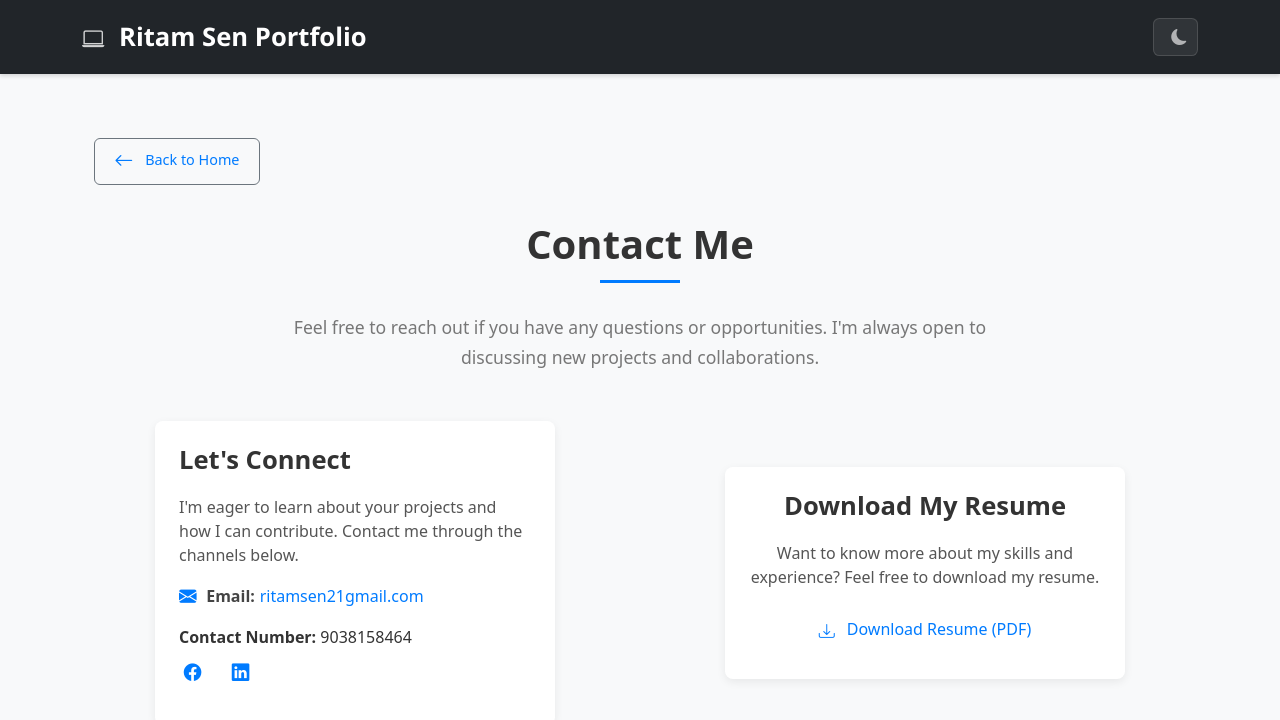
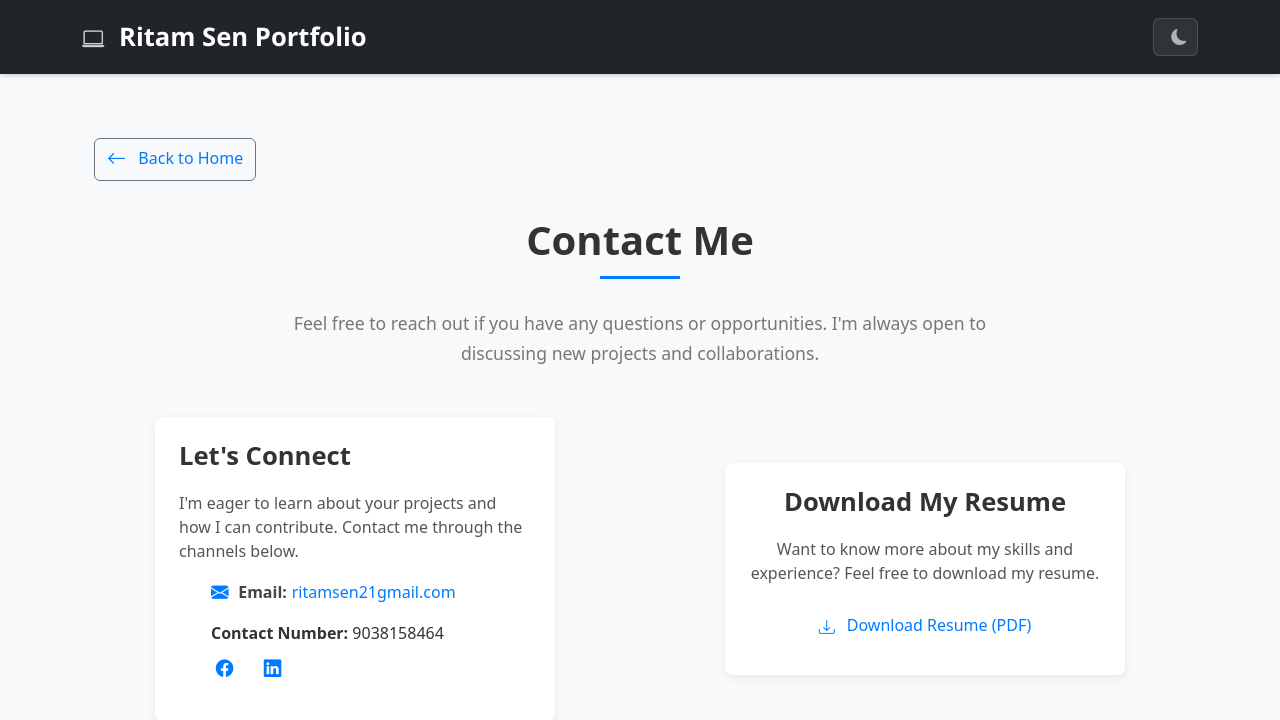
Before and after one commit to ritamsen21/ritam-portfolio-app, an Angular app: page /contact in a window 1280 px wide. Shown: the top 720 px of the page. Built offline with nearby package versions, Linux system fonts and the light colour scheme.

Commit message:
some changes

```diff
--- a/src/app/components/contact/contact.component.scss
+++ b/src/app/components/contact/contact.component.scss
@@ -1,6 +1,7 @@
 @use '../../../styles.scss' as styles;
 
 .contact-section {
+    overflow-x: hidden;
     text-align: center;
 
     .section-description {
@@ -33,7 +34,6 @@
         max-width: 400px;
         width: 100%;
     }
-
     h3 {
         font-size: 1.6rem;
         margin-bottom: 1.2rem;
@@ -48,12 +48,7 @@
         margin-bottom: 1rem;
         font-size: 1rem;
     }
-
     .contact-list {
-        list-style: none;
-        padding: 0;
-        margin: 0;
-
         li {
             display: flex;
             align-items: center;
@@ -127,10 +122,4 @@
             margin-bottom: 2.2rem;
         }
     }
-
-    .back-home-btn {
-        padding: 0.5rem 1.2rem;
-        font-size: 0.9rem;
-        font-weight: 500;
-    }
 }
```
